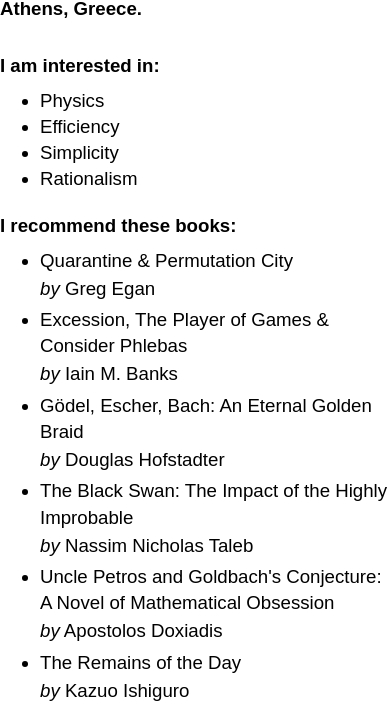
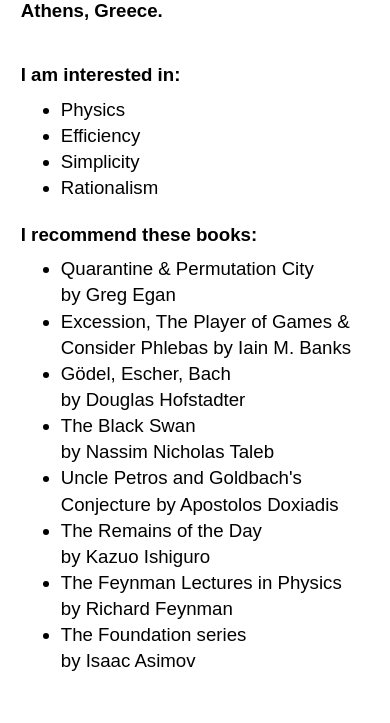
Before and after one commit to ppdms/excession, a plain HTML site: page index.html in a window 390 px wide. Shown: the part 172-895 px from the top of the page. Drawn offline with Linux system fonts and the light colour scheme.

Commit message:
for the sake of mobile users

```diff
--- a/index.html
+++ b/index.html
@@ -7,27 +7,22 @@
 	<meta http-equiv="content-type" content="text/html; charset=UTF-8">
 	<meta name="viewport" content="width=device-width, initial-scale=1">
 
-	<title>Basil Papadimas</title>
+	<title>Basil Papadimas — Homepage</title>
 
 	<style>
-		/* cloned from https://hack.org/ */
-		@media screen and (min-device-width: 52em) {
-			body {
-				max-width: 70ch;
-				padding: 2ch;
-				margin: auto;
-			}
-		}
-
-		@media screen (max-device-width: 52em) {
-			margin: 0;
-		}
+		/* based on https://hack.org/nav.css */
 
 		::selection {
 			background-color: #F8E277;
 		}
 
+		span {
+			white-space:nowrap;
+		}
+
 		body {
+			max-width: 70ch;
+			padding: 2ch;
 			font-size: 14pt;
 			line-height: 1.4;
 			background-color: #fff;
@@ -86,7 +81,6 @@
 		}
 	</style>
 
-
 	<link rel="shortcut icon" href="/favicon.ico">
 
 </head>
@@ -100,8 +94,8 @@
 		</ul>
 	</nav>
 
-	<h1>Basil Papadimas</h1>
-	<h4 style="margin-bottom: 3ch;">is a CS undergraduate student from Athens, Greece.</h4>
+	<h1 style="line-height: 1.5ch;">Basil <abbr title="Pa-pa-the-mas">Papadimas</abbr></h1>
+	<h4 style="line-height: 1.2; margin-top: 2.75ch; padding-bottom: 3ex;">is a CS undergraduate student from Athens, Greece.</h4>
 
 	<h4>I am interested in:</h4>
 		<ul class="interests">
@@ -112,18 +106,14 @@
 		</ul>
 	<h4>I recommend these books:</h4>
 		<ul>
-			<li>Quarantine & Permutation City</li>
-				<p><i>by</i> Greg Egan</p>
-			<li>Excession, The Player of Games & Consider Phlebas</li>
-				<p><i>by</i> Iain M. Banks</p>
-			<li>Gödel, Escher, Bach: An Eternal Golden Braid</li>
-				<p><i>by</i> Douglas Hofstadter</p>
-			<li>The Black Swan: The Impact of the Highly Improbable</li>
-				<p><i>by</i> Nassim Nicholas Taleb</p>
-			<li>Uncle Petros and Goldbach's Conjecture: A Novel of Mathematical Obsession</li>
-				<p><i>by</i> Apostolos Doxiadis</p>
-			<li>The Remains of the Day</li>
-				<p><i>by</i> Kazuo Ishiguro</p>
+			<li>Quarantine & Permutation City <span>by Greg Egan</span></li>
+			<li>Excession, The Player of Games & Consider Phlebas <span>by Iain M. Banks</span></li>
+			<li>Gödel, Escher, Bach <span>by Douglas Hofstadter</span></li>
+			<li>The Black Swan <span>by Nassim Nicholas Taleb</span></li>
+			<li>Uncle Petros and Goldbach's Conjecture <span>by Apostolos Doxiadis</span></li>
+			<li>The Remains of the Day <span>by Kazuo Ishiguro</span></li>
+			<li>The Feynman Lectures in Physics <span>by Richard Feynman</span></li>
+			<li>The Foundation series <span>by Isaac Asimov</span></li>
 		</ul>
 
 </body>
```
